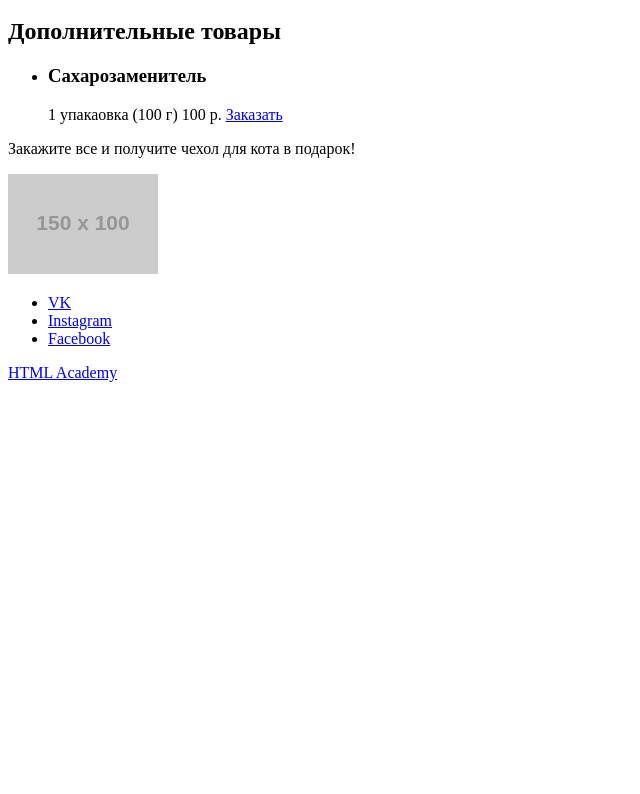
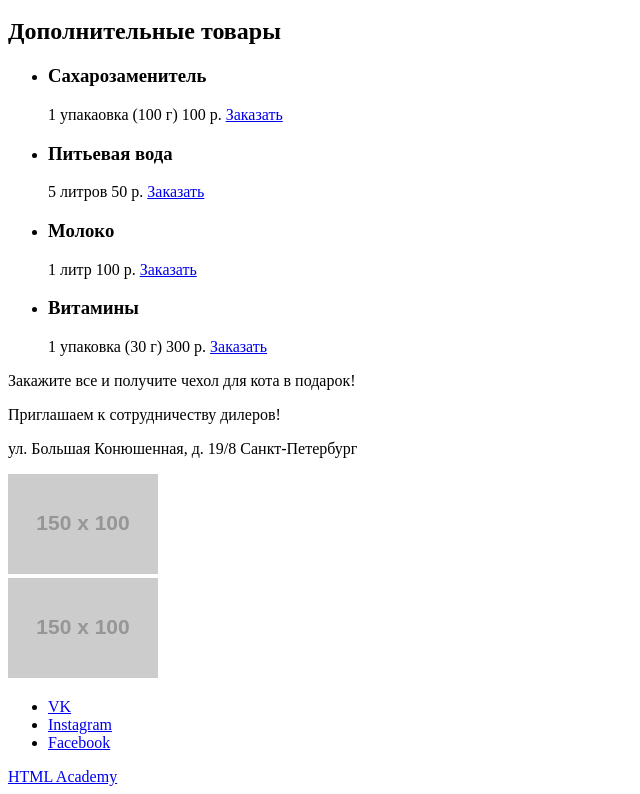
Before and after one commit to kirillNK/519095-cat-energy, a website: page source/catalog.html in a window 1280 px wide. Shown: the part 2170-2964 px from the top of the page, without its empty margins (0-640 px from the left). Before the commit the page ends 2560 px from the top, so only its background shows below. Drawn offline with Linux system fonts and the light colour scheme; placeholder pictures from the web are drawn by us.

Commit message:
Исправления

```diff
--- a/source/catalog.html
+++ b/source/catalog.html
@@ -218,24 +218,57 @@
       <section class="extra">
         <div class="extra__title-wraper">
           <h2 class="extra__title">Дополнительные товары</h2>
-          <span></span> <!-- NOTE: style -->
         </div>
         <ul class="extra__list">
           <li class="extra__item">
             <h3 class="extra__subtitle">Сахарозаменитель</h3>
-            <div class="product-tile">
-              <span class="product-tile__quantity">1 упакаовка (100 г)</span>
-              <span class="product-tile__price">100 р.</span>
-              <a class="product-tile__btn product-tile__btn--bg-green btn" href="#">Заказать</a>
+            <div class="extra-tile">
+              <span class="extra-tile__quantity">1 упакаовка (100 г)</span>
+              <span class="extra-tile__price">100 р.</span>
+              <a class="extra-tile__btn extra-tile__btn--bg-green btn" href="#">Заказать</a>
+            </div>
+          </li>
+          <li class="extra__item">
+            <h3 class="extra__subtitle">Питьевая вода</h3>
+            <div class="extra-tile">
+              <span class="extra-tile__quantity">5 литров</span>
+              <span class="extra-tile__price">50 р.</span>
+              <a class="extra-tile__btn extra-tile__btn--bg-green btn" href="#">Заказать</a>
+            </div>
+          </li>
+          <li class="extra__item">
+            <h3 class="extra__subtitle">Молоко</h3>
+            <div class="extra-tile">
+              <span class="extra-tile__quantity">1 литр</span>
+              <span class="extra-tile__price">100 р.</span>
+              <a class="extra-tile__btn extra-tile__btn--bg-green btn" href="#">Заказать</a>
+            </div>
+          </li>
+          <li class="extra__item">
+            <h3 class="extra__subtitle">Витамины</h3>
+            <div class="extra-tile">
+              <span class="extra-tile__quantity">1 упаковка (30 г)</span>
+              <span class="extra-tile__price">300 р.</span>
+              <a class="extra-tile__btn extra-tile__btn--bg-green btn" href="#">Заказать</a>
             </div>
           </li>
         </ul>
         <div class="extra__bouns">
-          <span class="extra__icon"></span> <!-- NOTE: bg icon -->
           <p class="extra__text">
             Закажите все и получите чехол для кота в подарок!
           </p>
         </div>
+      </section>
+      <section class="adress">
+        <p class="adress__invitation">
+          Приглашаем к сотрудничеству дилеров!
+        </p>
+        <p class="adress__in-city">
+          ул. Большая Конюшенная, д. 19/8 Санкт-Петербург
+        </p>
+      </section>
+      <section class="map">
+        <img class="map__map-image" src="http://placehold.it/150x100" alt="ул. Большая Конюшенная, д. 19/8, Санкт-Петербург">
       </section>
     </main>
     <footer class="main-footer">
```
Also changed, not shown: source/form.html (+19 -8 lines), source/index.html (+2 -4 lines).
